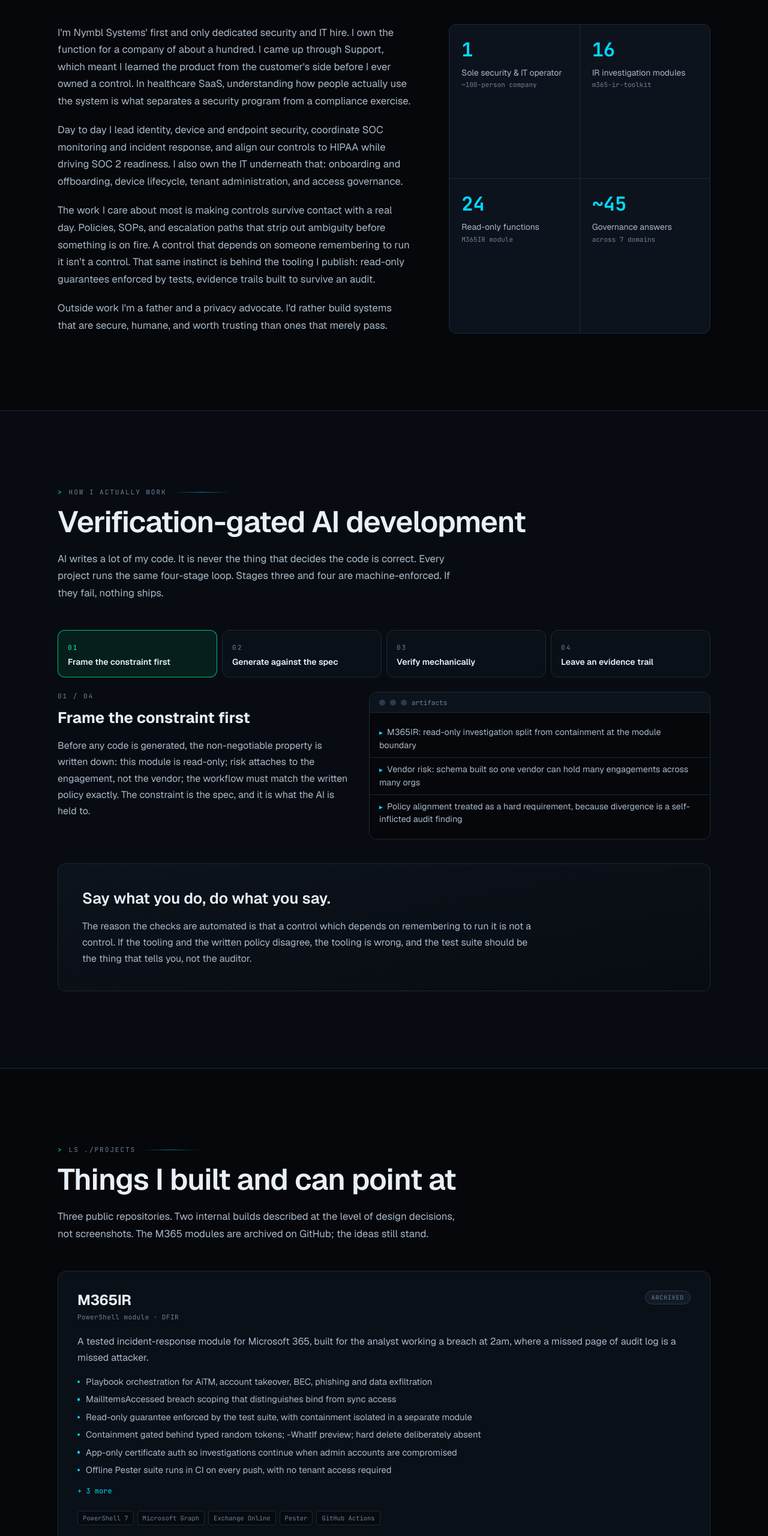
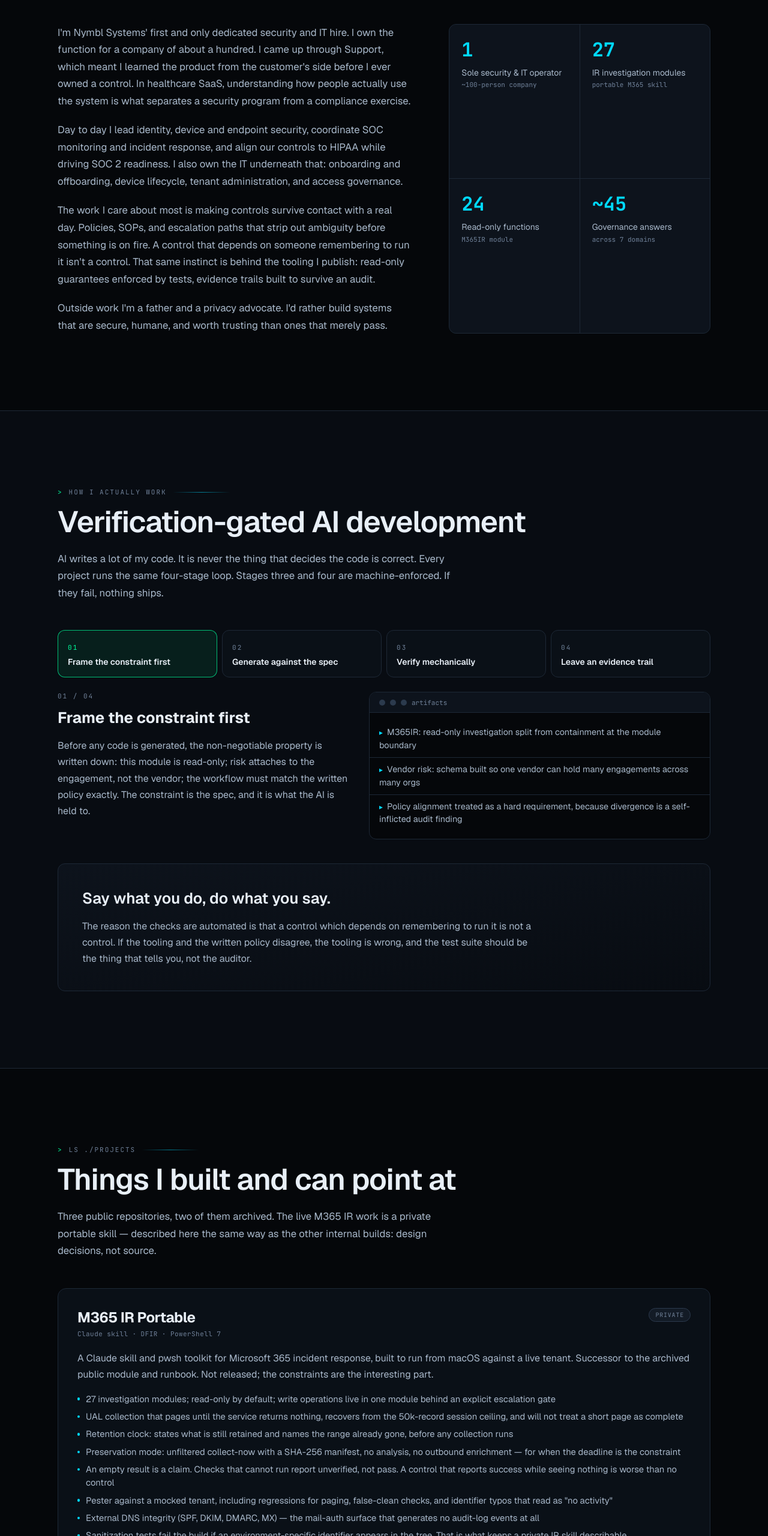
Before and after one commit to prodfail/prod-fail, a plain HTML site: page public/index.html in a window 1280 px wide. Shown: the part 1020-3580 px from the top of the page at 60% size. Drawn offline with Linux system fonts and the light colour scheme.

Commit message:
Describe M365 IR Portable as a private successor
Featured card, no repo link. 27 modules, retention clock, preservation
mode, empty-result-as-claim. Stat grid updated off the archived 16.

```diff
--- a/public/index.html
+++ b/public/index.html
@@ -147,11 +147,11 @@
                 </dd>
               </div>
               <div>
-                <dt class="sr-only">IR investigation modules in m365-ir-toolkit</dt>
+                <dt class="sr-only">IR investigation modules in the portable M365 skill</dt>
                 <dd>
-                  <strong>16</strong>
+                  <strong>27</strong>
                   <span>IR investigation modules</span>
-                  <em>m365-ir-toolkit</em>
+                  <em>portable M365 skill</em>
                 </dd>
               </div>
               <div>
@@ -293,12 +293,47 @@
             <p class="mono-label"><span class="prompt">></span>ls ./projects<span class="rule" aria-hidden="true"></span></p>
             <h2 id="work-title">Things I built and can point at</h2>
             <p class="standfirst">
-              Three public repositories. Two internal builds described at the level of design decisions, not screenshots. The M365 modules are archived on GitHub; the ideas still stand.
+              Three public repositories, two of them archived. The live M365 IR work is a private portable skill — described here the same way as the other internal builds: design decisions, not source.
             </p>
           </header>
 
           <div class="project-grid">
             <article class="card project featured">
+              <div class="project-top">
+                <div>
+                  <h3>M365 IR Portable</h3>
+                  <p class="kind">Claude skill · DFIR · PowerShell 7</p>
+                </div>
+                <span class="badge badge-private">Private</span>
+              </div>
+              <p class="summary">
+                A Claude skill and pwsh toolkit for Microsoft 365 incident response, built to run from macOS against a live tenant. Successor to the archived public module and runbook. Not released; the constraints are the interesting part.
+              </p>
+              <ul class="highlights">
+                <li>27 investigation modules; read-only by default; write operations live in one module behind an explicit escalation gate</li>
+                <li>UAL collection that pages until the service returns nothing, recovers from the 50k-record session ceiling, and will not treat a short page as complete</li>
+                <li>Retention clock: states what is still retained and names the range already gone, before any collection runs</li>
+                <li data-extra hidden>Preservation mode: unfiltered collect-now with a SHA-256 manifest, no analysis, no outbound enrichment — for when the deadline is the constraint</li>
+                <li data-extra hidden>An empty result is a claim. Checks that cannot run report unverified, not pass. A control that reports success while seeing nothing is worse than no control</li>
+                <li data-extra hidden>Pester against a mocked tenant, including regressions for paging, false-clean checks, and identifier typos that read as "no activity"</li>
+                <li data-extra hidden>External DNS integrity (SPF, DKIM, DMARC, MX) — the mail-auth surface that generates no audit-log events at all</li>
+                <li data-extra hidden>Sanitization tests fail the build if an environment-specific identifier appears in the tree. That is what keeps a private IR skill describable</li>
+              </ul>
+              <button class="more-btn" type="button" data-more aria-expanded="false">+ 5 more</button>
+              <ul class="stack">
+                <li>PowerShell 7</li>
+                <li>Microsoft Graph</li>
+                <li>Exchange Online</li>
+                <li>Pester</li>
+                <li>Claude skill</li>
+              </ul>
+              <div class="project-foot">
+                <span>2026</span>
+                <span>Not publicly released</span>
+              </div>
+            </article>
+
+            <article class="card project">
               <div class="project-top">
                 <div>
                   <h3>M365IR</h3>
```
